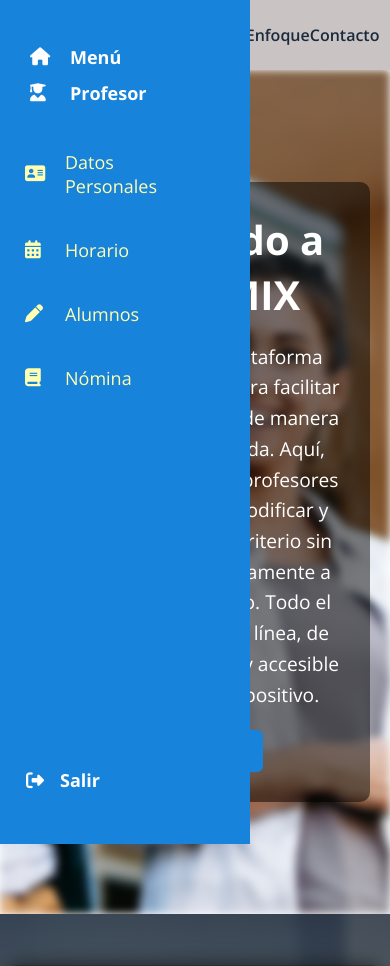
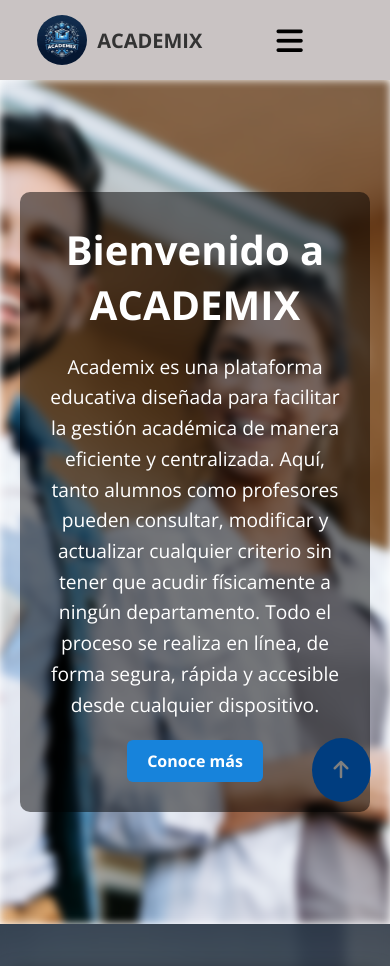
Before and after one commit to abrahampa21/academix, a PHP site: page /portalProfesor.html in a window 390 px wide. Shown: the top 966 px of the page. Run offline with PHP 8.4, Linux system fonts and the light colour scheme; some libraries are stand-ins or nearby versions.

Commit message:
Haciendo el sitio web responsivo para cualquier dispositivo

```diff
--- a/portalAlumno/portales.css
+++ b/portalAlumno/portales.css
@@ -31,7 +31,7 @@ nav {
   margin: 0 auto;
   display: flex;
   align-items: center;
-  justify-content: center;
+  justify-content: space-between;
 }
 
 .nav-bar .title {
@@ -42,7 +42,7 @@ nav {
 }
 
 .nav-bar .title img {
-  width: 4.5%;
+  width: 50px;
   border-radius: 9999px;
 }
 .nav-bar .title h1 {
@@ -52,7 +52,8 @@ nav {
 .nav-bar .links {
   display: flex;
   align-items: center;
-  justify-content: space-between;
+  justify-content: center;
+  gap: 5rem;
   width: 50%;
   margin-right: 2.5rem;
 }
@@ -275,10 +276,9 @@ a.selected {
   background-color: #0f6abd;
 }
 
-
 /*Sobre nosotros*/
 .about-us {
-  background: url('src/workteam.jpg') center/cover no-repeat;
+  background: url("src/workteam.jpg") center/cover no-repeat;
   height: 100vh;
   display: flex;
   align-items: center;
@@ -289,7 +289,7 @@ a.selected {
 }
 
 .about-us::before {
-  content: '';
+  content: "";
   position: absolute;
   inset: 0;
   background: rgba(0, 0, 0, 0.5);
@@ -321,7 +321,7 @@ a.selected {
 
 /*Enfoque*/
 .focus {
-  background: url('src/code.jpg') center/cover no-repeat;
+  background: url("src/code.jpg") center/cover no-repeat;
   padding: 80px 20px;
   position: relative;
   color: #fff;
@@ -374,7 +374,6 @@ a.selected {
   color: #4dd0e1;
 }
 
-
 /*Pie de página*/
 .footer {
   background-color: #13235b;
@@ -401,7 +400,8 @@ a.selected {
   flex: 1 1 250px;
 }
 
-.footer h3, .footer h4 {
+.footer h3,
+.footer h4 {
   margin-bottom: 15px;
   font-weight: 600;
 }
@@ -448,7 +448,64 @@ a.selected {
   opacity: 0.8;
 }
 
+/*Toggle bar y menú responsivo*/
+.toggle {
+  display: none;
+}
 
+.menu {
+  opacity: 0;
+  transform: translateY(-20px);
+  pointer-events: none;
+  transition: opacity 0.3s ease, transform 0.3s ease;
+  position: absolute;
+  top: 100%;
+  right: 5%;
+  background-color: #fff;
+  list-style: none;
+  padding: 20px 15px;
+  margin: 0;
+  box-shadow: 0 2px 8px rgba(0, 0, 0, 0.15);
+  z-index: 1000;
+  background: #1783db;
+  -webkit-backdrop-filter: blur(10px);
+  backdrop-filter: blur(10px);
+  border-radius: 10px;
+}
+
+.menu li a {
+  color: white;
+}
+
+.menu.menu-open {
+  display: block;
+  opacity: 1;
+  transform: translateY(0);
+  pointer-events: auto;
+}
+
+/*Boton para regresar al inicio*/
+.scrollTopBtn {
+  position: fixed;
+  bottom: 5%;
+  right: 5%;
+  z-index: 1;
+  font-size: 20px;
+  border: none;
+  outline: none;
+  background-color: #007bff;
+  color: white;
+  cursor: pointer;
+  padding: 22px;
+  border-radius: 50%;
+  display: none;
+}
+
+.scrollTopBtn:hover {
+  background-color: #0056b3;
+}
+
+/*Responsividad*/
 @media screen and (max-width: 760px) {
   header h1 {
     font-size: 20px;
@@ -467,8 +524,45 @@ a.selected {
   }
 }
 
+@media (max-width: 965px) {
+  .menu-side {
+    display: none;
+  }
+  header {
+    height: 80px;
+  }
+
+  .footer {
+    margin-left: 0;
+  }
+}
+
+@media (max-width: 860px) {
+  header .nav-bar {
+    justify-content: space-around;
+  }
+
+  .nav-bar .title {
+    margin-left: 0;
+  }
+
+  header .nav-bar .links {
+    display: none;
+  }
+
+  header .toggle {
+    display: block;
+    font-size: 30px;
+    margin-right: 50px;
+  }
+}
+
 @media screen and (max-width: 380px) {
   header h1 {
     font-size: 15px;
   }
+  .intro,
+  .about-us {
+    height: 120vh;
+  }
 }
--- a/portalAlumno/portales.js
+++ b/portalAlumno/portales.js
@@ -1,5 +1,14 @@
 const pencil = document.querySelectorAll("i[data-input]");
+const btnTop = document.getElementById("scrollTopBtn");
+const toggle = document.getElementById("toggle");
+const menu = document.getElementById("menu");
+const bar = document.getElementById("bars");
 
+document.addEventListener("DOMContentLoaded", () =>{
+  btnTop.style.display = "none";
+})
+
+//Poder editar los datos de la tabla
 pencil.forEach((pen) => {
   pen.addEventListener("click", () => {
     const inputId = pen.getAttribute("data-input");
@@ -10,4 +19,33 @@ pencil.forEach((pen) => {
   });
 });
 
+window.onscroll = function () {
+  scrollFunction();
+};
+
+function scrollFunction() {
+  const triggerElement = document.getElementById("about-us");
+
+  if (triggerElement.getBoundingClientRect().top < window.innerHeight / 2) {
+    btnTop.style.display = "block";
+  } else {
+    btnTop.style.display = "none";
+  }
+}
+
+// Función para volver arriba
+document.getElementById("scrollTopBtn").addEventListener("click", function () {
+  window.scrollTo({ top: 0, behavior: "smooth" });
+});
+
+
+//Mostrar el menú con la responsividad
+toggle.addEventListener("click", () => {
+  menu.classList.toggle("menu-open");
+  const barOpen = menu.classList.contains("menu-open");
+
+  bar.classList = barOpen ? "fa-solid fa-xmark" : "fa-solid fa-bars";
+});
+
+
 AOS.init();
--- a/portalProfesor.html
+++ b/portalProfesor.html
@@ -22,10 +22,21 @@
           <img src="src/academix.jpg" class="logo" alt="Logo" />
           <h1>ACADEMIX</h1>
         </div>
+        <div class="toggle" id="toggle">
+          <i class="fa-solid fa-bars" id="bars"></i>
+        </div>
         <ul class="links">
           <li><a href="#about-us" title="menu">Sobre Nosotros</a></li>
           <li><a href="#focus" title="menu">Enfoque</a></li>
           <li><a href="#contacto" title="menu">Contacto</a></li>
+        </ul>
+        <ul class="menu" id="menu">
+          <li>
+            <a href="portalProfesor/datosPersonalesPro.html">Datos Personales</a>
+          </li>
+          <li><a href="portalProfesor/horarioPro.html">Horario</a></li>
+          <li><a href="portalProfesor/alumnos.html">Alumnos</a></li>
+          <li><a href="#">Nómina</a></li>
         </ul>
       </nav>
     </header>
@@ -74,6 +85,13 @@
       </div>
     </aside>
 
+    <!--Regresar al inicio-->
+    <i
+      class="scrollTopBtn fa-solid fa-arrow-up"
+      id="scrollTopBtn"
+      title="Ir al principio"
+    ></i>
+
     <!-- Contenido principal -->
     <main id="main">
       <section class="intro">
@@ -117,9 +135,9 @@
           </p>
           <ul>
             <li>
-              <strong>Innovación:</strong> Incorporamos metodologías
-              modernas y tecnología para ofrecer una experiencia al usuario
-              dinámica y efectiva.
+              <strong>Innovación:</strong> Incorporamos metodologías modernas y
+              tecnología para ofrecer una experiencia al usuario dinámica y
+              efectiva.
             </li>
             <li>
               <strong>Desarrollo integral:</strong> Fomentamos tanto el
@@ -128,12 +146,12 @@
             </li>
             <li>
               <strong>Atención personalizada:</strong> Adaptamos nuestros
-              programas a las necesidades individuales de cada cliente/empresa para
-              potenciar sus fortalezas y superar sus retos.
+              programas a las necesidades individuales de cada cliente/empresa
+              para potenciar sus fortalezas y superar sus retos.
             </li>
             <li>
-              <strong>Calidad y excelencia:</strong> Contamos con un equipo
-              de desarrollo altamente capacitado y recursos actualizados para
+              <strong>Calidad y excelencia:</strong> Contamos con un equipo de
+              desarrollo altamente capacitado y recursos actualizados para
               garantizar una formación de primer nivel.
             </li>
           </ul>
--- a/portalProfesor/datosPersonalesPro.html
+++ b/portalProfesor/datosPersonalesPro.html
@@ -16,7 +16,6 @@
       rel="stylesheet"
     />
     <link rel="icon" href="../src/academix.jpg">
-    <link rel="stylesheet" href="datosPersonalesPro.css" />
     <title>Datos Personales</title>
     <style>
       body {
@@ -159,6 +158,8 @@
     </div>
 
     <script src="https://cdn.jsdelivr.net/npm/aos@2.3.4/dist/aos.js"></script>
-    <script src="secciones.js"></script>
+    <script>
+      AOS.init();
+    </script>
   </body>
 </html>
```
Also changed, not shown: portalAlumno.html (+23 -7 lines), portalAlumno/datosPersonales.html (+8 -5 lines).
